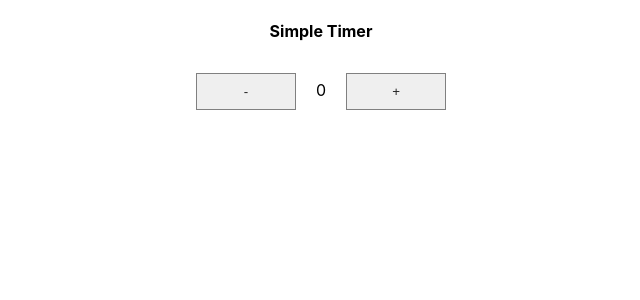
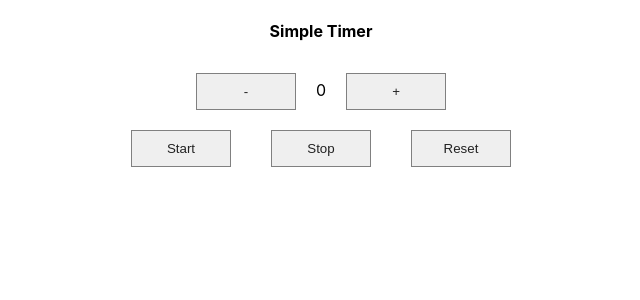
Before and after one commit to oaes/React-practice-v2, a React app: page / in a window 1280 px wide. Shown: the top 300 px of the page, without its empty margins (319-959 px from the left). Built offline with nearby package versions, Linux system fonts and the light colour scheme.

Commit message:
timer practice done

```diff
--- a/src/components/App.jsx
+++ b/src/components/App.jsx
@@ -4,6 +4,8 @@ class App extends React.Component {
   state = {
     count: 0,
   };
+
+  intervalId = null;
 
   incrementCount = () => {
     this.setState({ count: this.state.count + 1 });
@@ -13,6 +15,33 @@ class App extends React.Component {
     if (this.state.count > 0) {
       this.setState({ count: this.state.count - 1 });
     }
+  };
+
+  startTimer = () => {
+    if (this.state.count > 0 && !this.intervalId) {
+      this.intervalId = setInterval(() => {
+        this.setState({ count: this.state.count - 1 }, () => {
+          if (this.state.count === 0) {
+            alert("timer finished");
+            clearInterval(this.intervalId);
+            this.intervalId = null;
+          }
+        });
+      }, 1000);
+    }
+  };
+
+  stopTimer = () => {
+    if (this.intervalId) {
+      clearInterval(this.intervalId);
+      this.intervalId = null;
+    }
+  };
+
+  resetTimer = () => {
+    this.setState({ count: 0 });
+    clearInterval(this.intervalId);
+    this.intervalId = null;
   };
 
   render() {
@@ -28,6 +57,17 @@ class App extends React.Component {
             +
           </button>
         </div>
+        <div className="container">
+          <button onClick={this.startTimer} className="btn">
+            Start
+          </button>
+          <button onClick={this.stopTimer} className="btn">
+            Stop
+          </button>
+          <button onClick={this.resetTimer} className="btn">
+            Reset
+          </button>
+        </div>
       </div>
     );
   }
```
